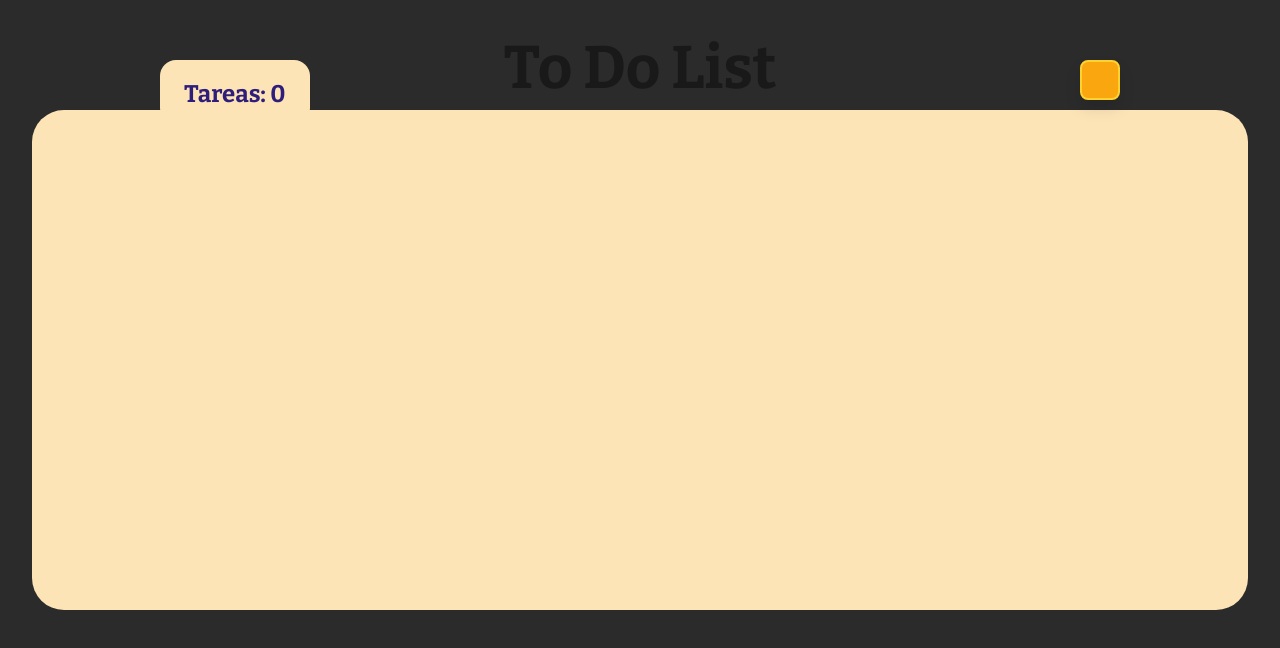
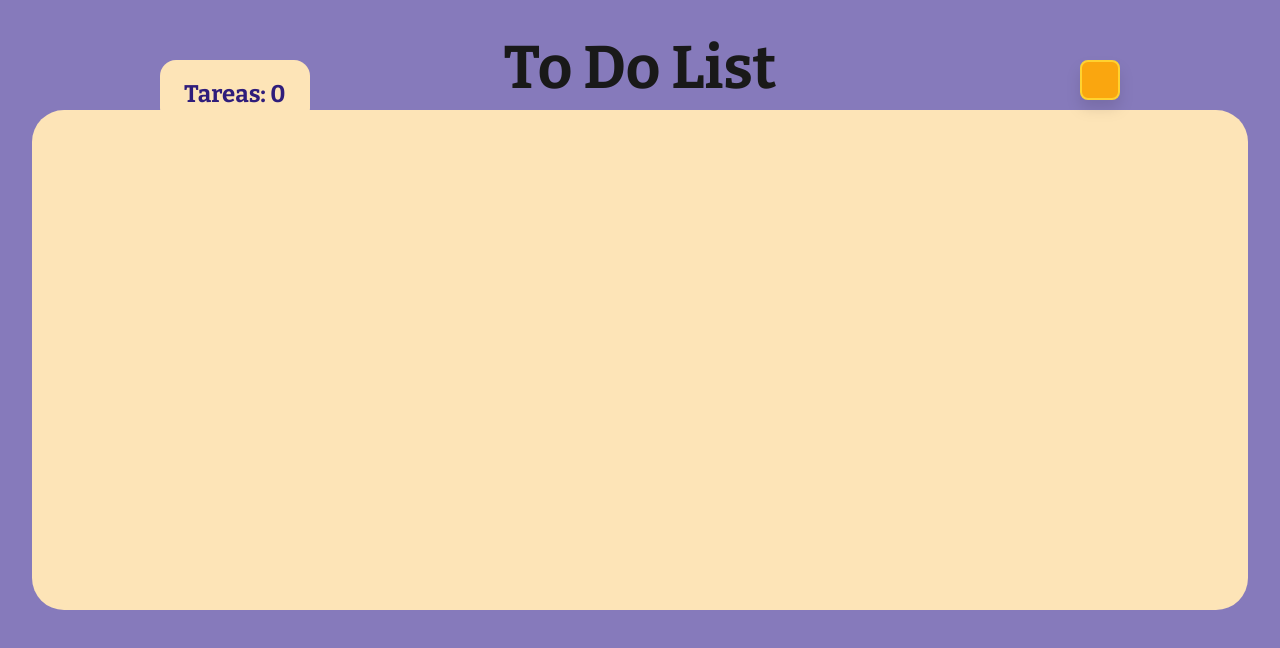
Before and after one commit to Roberto5190/todo-list_tajamar, a React (Vite) app: page / in a window 1280 px wide. Shown: the top 648 px of the page. Built offline with nearby package versions, Linux system fonts and the light colour scheme; some icons are missing.

Commit message:
changed bg-color scheme light

```diff
--- a/src/index.css
+++ b/src/index.css
@@ -31,7 +31,7 @@ input {
 @media (prefers-color-scheme: light) {
   :root {
     color: #213547;
-    background-color: #2b2b2b;
+    background-color: #867ABB;
   }
 }
 
```
